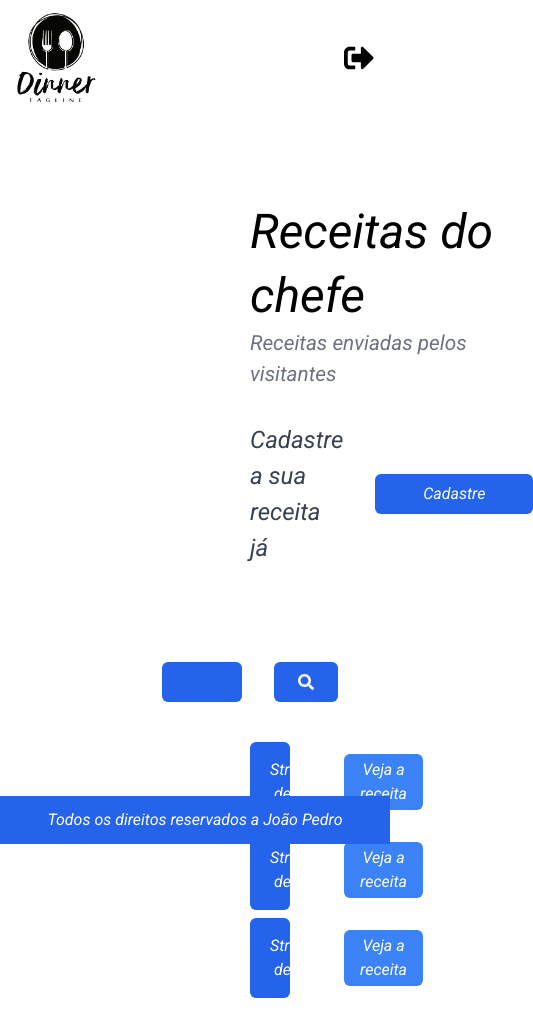
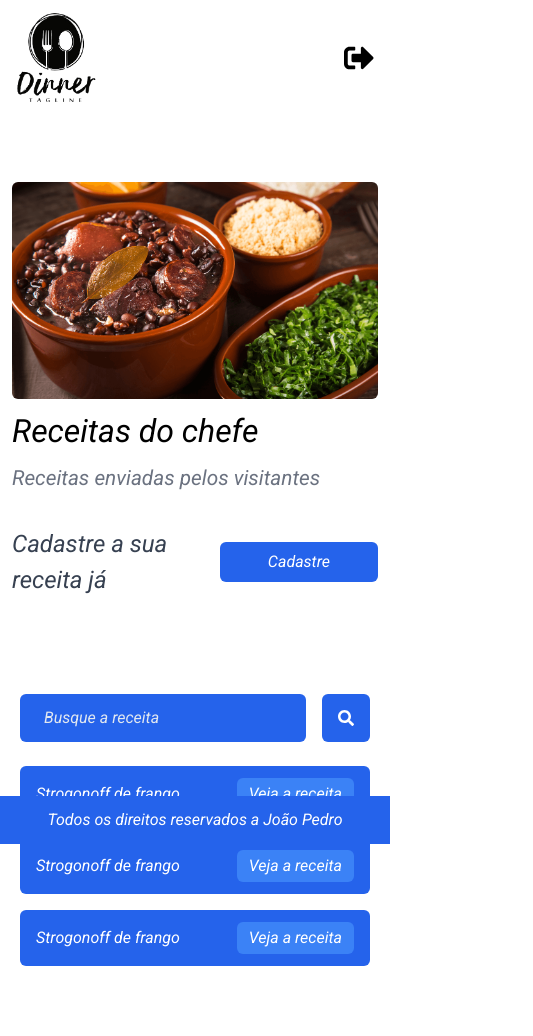
Before and after one commit to DevJoaoPeu/App_Receitas, a Next.js app in the folder web/: page /home in a window 390 px wide. Shown: the top 1036 px of the page, 533 px wide, since content can reach past the window. Built offline with nearby package versions, Linux system fonts and the light colour scheme; a web font is replaced by a local one.

Commit message:
style: Adicionando classes de responsividade

```diff
--- a/web/src/pages/home/index.tsx
+++ b/web/src/pages/home/index.tsx
@@ -12,9 +12,9 @@ const Home = () => {
   return (
     <div>
       <Header />
-      <div className="mt-[200px] pb-[3.5rem] px-[250px] flex justify-between items-center">
-        <div className="flex flex-col">
-          <h1 className="text-[3rem] leading-[4rem]">Receitas do chefe</h1>
+      <div className="mt-[150px] sm:mt-[200px] flex flex-col-reverse pb-[3.5rem] sm:flex-row items-center sm:px-[250px] px-3 sm:justify-between">
+        <div className="flex flex-col w-full sm:text-left">
+          <h1 className="text-[2rem] sm:text-[3rem] leading-[4rem]">Receitas do chefe</h1>
           <h4 className="text-[1.3rem] text-gray-500">
             Receitas enviadas pelos visitantes
           </h4>
@@ -27,47 +27,49 @@ const Home = () => {
             </button>
           </div>
         </div>
-        <Image
-          className="rounded-md"
-          width={350}
-          src={imageMain}
-          alt="imagem feijoada"
-        />
+        <div className="mt-8 sm:mt-0">
+          <Image
+            className="rounded-md"
+            src={imageMain}
+            width={450}
+            alt="imagem feijoada"
+          />
+        </div>
       </div>
-      <div className="flex flex-col px-[250px] py-10 text-center">
-        <div className="flex gap-8 justify-center mb-10">
+      <div className="px-[20px] py-10 text-center">
+        <div className="flex gap-4 justify-center mb-6">
           <input
-            className="rounded-md bg-blue-600 text-white placeholder-slate-200 outline-none px-10 py-2 w-full max-w-[35rem]"
+            className="rounded-md bg-blue-600 text-white placeholder-slate-200 outline-none px-6 py-3 w-full sm:max-w-[400px]"
             placeholder="Busque a receita"
           />
-          <button className="rounded-md bg-blue-600 px-6 text-white">
+          <button className="rounded-md bg-blue-600 px-4 py-3 text-white">
             <FaSearch />
           </button>
         </div>
-        <div className="flex flex-col gap-2">
-          <div className="rounded-md items-center flex max-w-[41rem] w-full justify-between  bg-blue-600 text-white px-5 py-3 m-auto">
+        <div className="flex flex-col gap-4 mb-10">
+          <div className="rounded-md flex items-center justify-between bg-blue-600 text-white px-4 max-w-[470px] w-full py-3 mx-auto">
             <h4>Strogonoff de frango</h4>
             <button
               onClick={() => setModal(true)}
-              className="bg-blue-500 py-1 px-4 rounded-md"
+              className="bg-blue-500 py-1 px-3 rounded-md"
             >
               Veja a receita
             </button>
           </div>
-          <div className="rounded-md items-center flex max-w-[41rem] w-full justify-between  bg-blue-600 text-white px-5 py-3 m-auto">
+          <div className="rounded-md flex items-center justify-between bg-blue-600 text-white px-4 py-3 max-w-[470px] w-full mx-auto">
             <h4>Strogonoff de frango</h4>
             <button
               onClick={() => setModal(true)}
-              className="bg-blue-500 py-1 px-4 rounded-md"
+              className="bg-blue-500 py-1 px-3 rounded-md"
             >
               Veja a receita
             </button>
           </div>
-          <div className="rounded-md items-center flex max-w-[41rem] w-full justify-between  bg-blue-600 text-white px-5 py-3 m-auto">
+          <div className="rounded-md flex items-center justify-between bg-blue-600 text-white px-4 py-3 max-w-[470px] w-full mx-auto">
             <h4>Strogonoff de frango</h4>
             <button
               onClick={() => setModal(true)}
-              className="bg-blue-500 py-1 px-4 rounded-md"
+              className="bg-blue-500 py-1 px-3 rounded-md"
             >
               Veja a receita
             </button>
```
